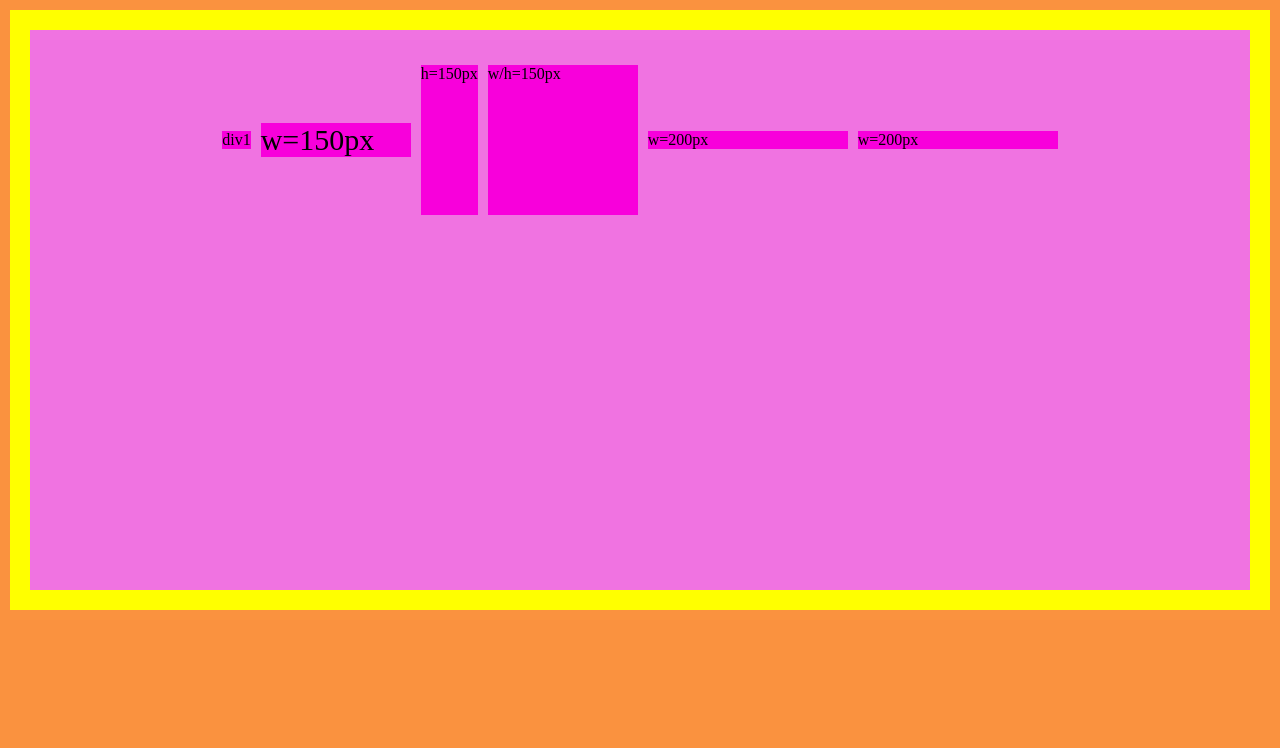
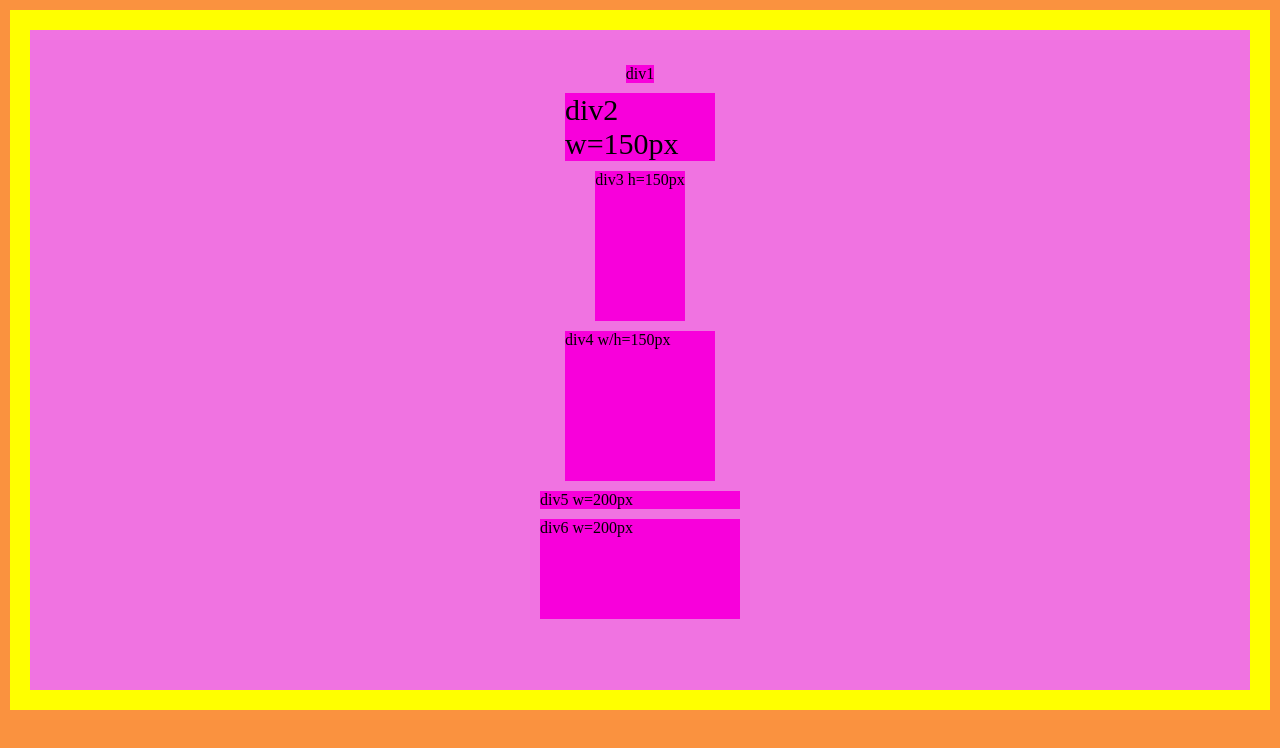
Before and after one commit to gaylonalfano/css-flexbox-tutorial, a plain HTML site: page index.html in a window 1280 px wide. Drawn offline with Linux system fonts and the light colour scheme.

Commit message:
Covered flex items and the flex: 0 1 auto default settings for flex-grow, flex-shrink, and flex-basis

```diff
--- a/index.html
+++ b/index.html
@@ -9,11 +9,11 @@
 <body>
   <div class="parent">
     <div class="div1">div1</div>
-    <div class="div2">w=150px</div>
-    <div class="div3">h=150px</div>
-    <div class="div4">w/h=150px</div>
-    <div class="div5">w=200px</div>
-    <div class="div6">w=200px</div>
+    <div class="div2">div2 w=150px</div>
+    <div class="div3">div3 h=150px</div>
+    <div class="div4">div4 w/h=150px</div>
+    <div class="div5">div5 w=200px</div>
+    <div class="div6">div6 w=200px</div>
   </div>
 </body>
 
--- a/style.css
+++ b/style.css
@@ -14,13 +14,11 @@ body {
   background-color: #f073e1;
   margin: 10px;
   padding: 30px;
-  height: 500px;
+  height: 600px;
   display: flex;
-  flex-flow: row wrap;
-  /*flex-direction flex-wrap*/
+  flex-flow: column nowrap;
   align-items: center;
-  justify-content: center;
-  align-content: flex-start;
+  justify-content: flex-start;
 }
 
 .div1 {
@@ -52,10 +50,12 @@ body {
   background-color: #f800db;
   margin: 5px;
   width: 200px;
+  flex: 0 1 auto;
 }
 
 .div6 {
   background-color: #f800db;
   margin: 5px;
   width: 200px;
+  flex: 0 1 100px;
 }
```
Also changed, not shown: 1 other file.
